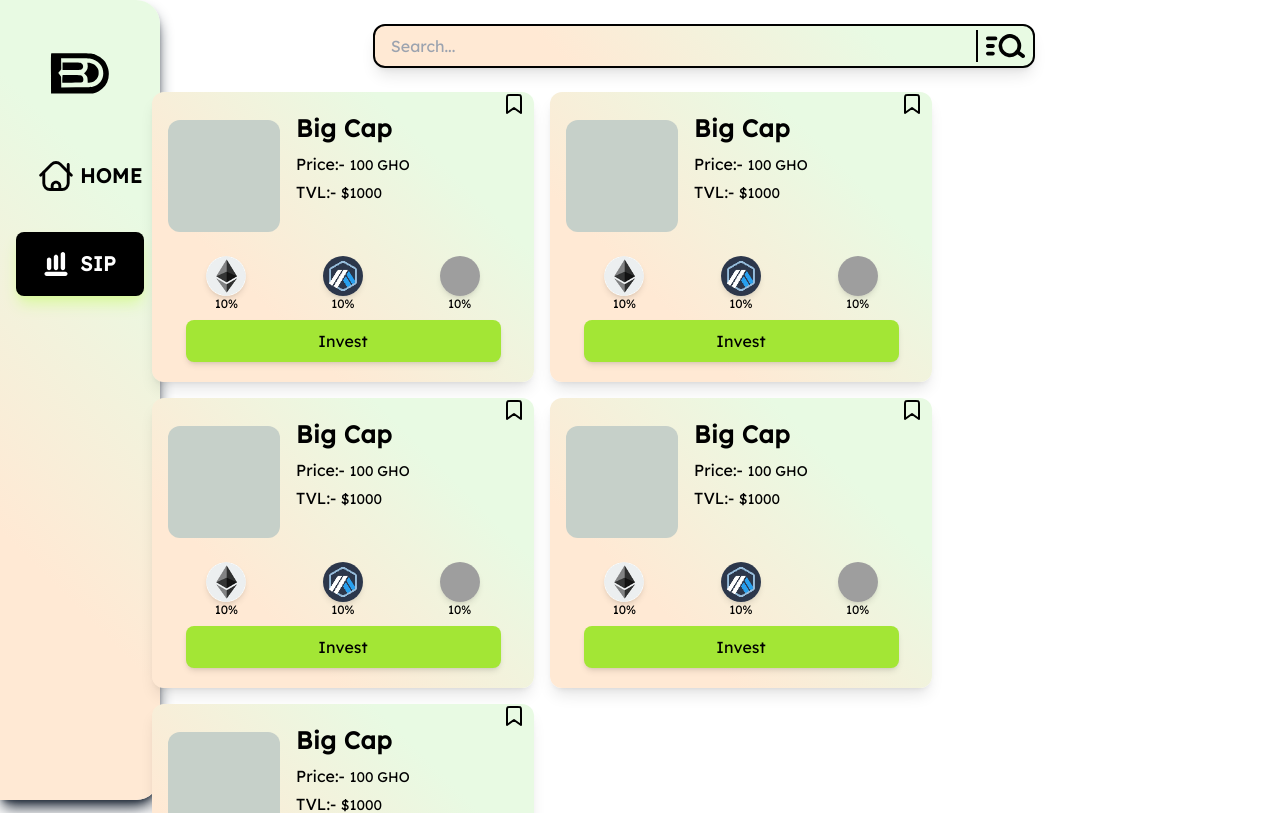
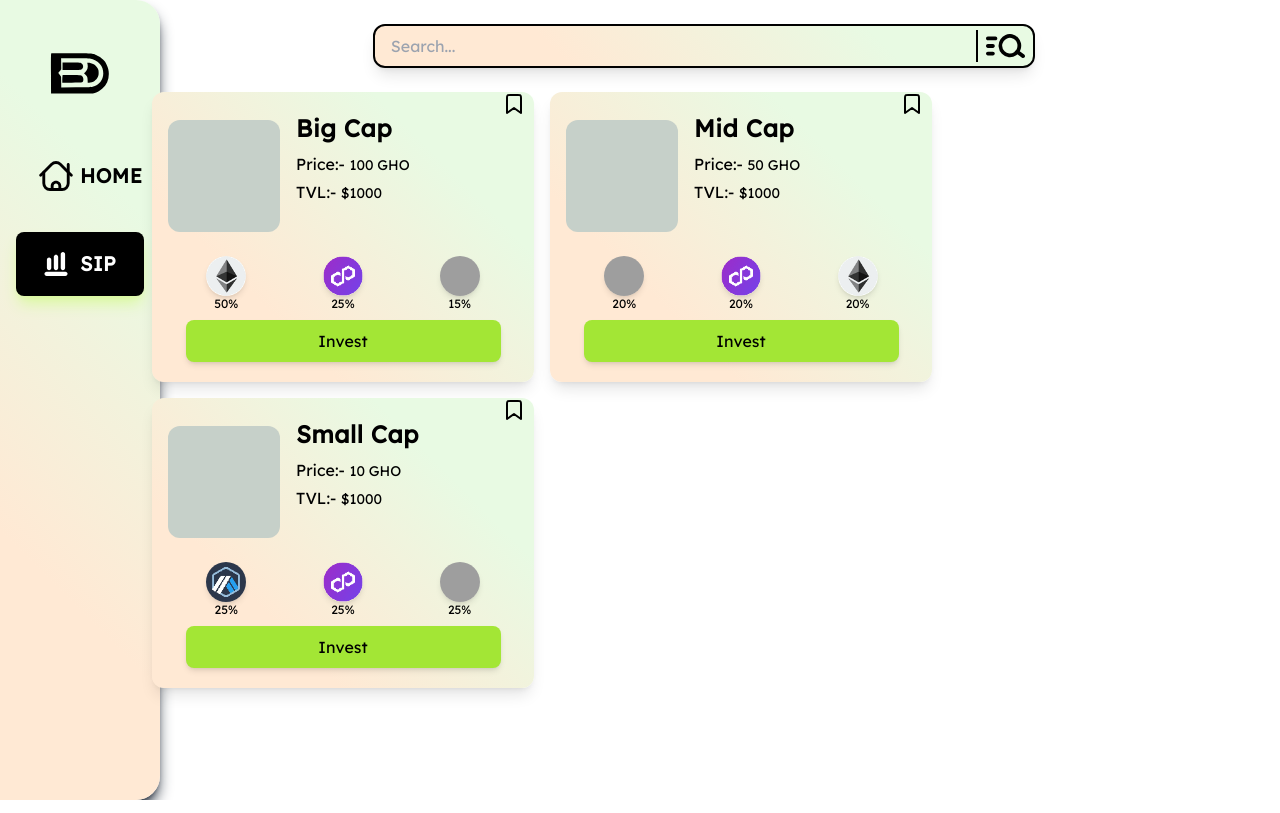
Before and after one commit to douchebank/dbank, a React (Create React App) app: page /sip in a window 1280 px wide. Shown: the top 813 px of the page. Built offline with nearby package versions, Linux system fonts and the light colour scheme; grey boxes are pictures that could not be loaded.

Commit message:
dummyData added

```diff
--- a/src/components/Bucket.tsx
+++ b/src/components/Bucket.tsx
@@ -1,5 +1,5 @@
 import { useState } from "react";
-import { useLocation } from 'react-router-dom';
+import { useLocation } from "react-router-dom";
 import dummyImg from "../assets/recent.png";
 import bookmarkImg from "../assets/bookmark.svg";
 import selectedBookmark from "../assets/selectedBookmark.svg";
@@ -7,13 +7,12 @@ import { BucketType } from "../constants/Types";
 import { Swiper, SwiperSlide } from "swiper/react";
 import "swiper/css";
 
-
-import ethereum from "../assets/icons/ethereum.png"
-import avalanche from "../assets/icons/avalanche.png"
-import arbitrum from "../assets/icons/arbitrum.png"
-import optimistic from "../assets/icons/optimistic.png"
-import polygon from "../assets/icons/polygon.png"
-import usdt from "../assets/icons/usdt.png"
+import ethereum from "../assets/icons/ethereum.png";
+import avalanche from "../assets/icons/avalanche.png";
+import arbitrum from "../assets/icons/arbitrum.png";
+import optimistic from "../assets/icons/optimistic.png";
+import polygon from "../assets/icons/polygon.png";
+import usdt from "../assets/icons/usdt.png";
 import Modal from "./Modal";
 
 const Bucket = ({
@@ -33,17 +32,20 @@ const Bucket = ({
   };
   const closeModal = () => {
     setModalOpen(false);
-  }
+  };
 
   const location = useLocation();
 
   const handleInvestClick = () => {
-    if (location.pathname === "/sip" || location.pathname === "/sip/"){
+    if (location.pathname === "/sip" || location.pathname === "/sip/") {
       setModalOpen(true);
-    } else if (location.pathname === "/dashboard" || location.pathname === "/dashboard/") {
+    } else if (
+      location.pathname === "/dashboard" ||
+      location.pathname === "/dashboard/"
+    ) {
       console.log(location.pathname, "You are in dashboard");
     }
-  }
+  };
 
   return (
     <div className="h-fit min-w-[30%] py-5 px-4 rounded-xl gradient2 shadow-lg overflow-hidden ">
@@ -64,7 +66,7 @@ const Bucket = ({
               <p>
                 Price:- <span className="text-sm">{price} GHO</span>
               </p>
-            <p >
+              <p>
                 TVL:- <span className="text-sm">${tvl}</span>
               </p>
             </div>
@@ -78,63 +80,29 @@ const Bucket = ({
             onSlideChange={() => console.log("slide change")}
             onSwiper={(swiper) => console.log(swiper)}
           >
+            {assets.map((asset) => {
+              return (
+                <>
                   <SwiperSlide>
-          <div >
+                    <div>
                       <div className="relative">
-              <p className="absolute  cursor-pointer left-1/2 translate-x-[-50%] justify-center items-center  bg-white h-10 w-10 rounded-full font-semibold opacity-0 hover:bg-opacity-75 hover:opacity-100 hover:flex">Eth</p>
-              <img src={ethereum} className="h-10 w-10 mx-auto rounded-full  shadow-md"  alt="logo"/>
+                        <p className="absolute  cursor-pointer left-1/2 translate-x-[-50%] justify-center items-center  bg-white h-10 w-10 rounded-full font-semibold opacity-0 hover:bg-opacity-75 hover:opacity-100 hover:flex">
+                          {asset.name}
+                        </p>
+                        <img
+                          src={asset.logo}
+                          className="h-10 w-10 mx-auto rounded-full  shadow-md"
+                          alt="logo"
+                        />
                       </div>
-            <p className="text-center text-xs">10%</p>
+                      <p className="text-center text-xs">{asset.percentage}%</p>
                     </div>
                   </SwiperSlide>
-        <SwiperSlide>
-          <div >
-            <div className="relative">
-              <p className="absolute  cursor-pointer left-1/2 translate-x-[-50%] justify-center items-center bg-white h-10 w-10 rounded-full font-semibold opacity-0 hover:bg-opacity-75 hover:opacity-100 hover:flex">Eth</p>
-              <img src={arbitrum} className="h-10 w-10 mx-auto rounded-full  shadow-md"  alt="logo"/>
-            </div>
-            <p className="text-center text-xs">10%</p>
-          </div>
-        </SwiperSlide>
-        <SwiperSlide>
-          <div >
-            <div className="relative">
-              <p className="absolute  cursor-pointer left-1/2 translate-x-[-50%] justify-center items-center bg-white h-10 w-10 rounded-full font-semibold opacity-0 hover:bg-opacity-75 hover:opacity-100 hover:flex">Eth</p>
-              <img src={avalanche} className="h-10 w-10 mx-auto rounded-full  shadow-md"  alt="logo"/>
-            </div>
-            <p className="text-center text-xs">10%</p>
-          </div>
-        </SwiperSlide>
-        <SwiperSlide>
-          <div >
-            <div className="relative">
-              <p className="absolute  cursor-pointer left-1/2 translate-x-[-50%] justify-center items-center bg-white h-10 w-10 rounded-full font-semibold opacity-0 hover:bg-opacity-75 hover:opacity-100 hover:flex">Eth</p>
-              <img src={optimistic} className="h-10 w-10 mx-auto rounded-full  shadow-md"  alt="logo"/>
-            </div>
-            <p className="text-center text-xs">10%</p>
-          </div>
-        </SwiperSlide>
-        <SwiperSlide>
-          <div >
-            <div className="relative">
-              <p className="absolute  cursor-pointer left-1/2 translate-x-[-50%] justify-center items-center bg-white h-10 w-10 rounded-full font-semibold opacity-0 hover:bg-opacity-75 hover:opacity-100 hover:flex">Eth</p>
-              <img src={polygon} className="h-10 w-10 mx-auto rounded-full  shadow-md"  alt="logo"/>
-            </div>
-            <p className="text-center text-xs">10%</p>
-          </div>
-        </SwiperSlide>
-        <SwiperSlide>
-          <div >
-            <div className="relative">
-              <p className="absolute  cursor-pointer left-1/2 translate-x-[-50%] justify-center items-center bg-white h-10 w-10 rounded-full font-semibold opacity-0 hover:bg-opacity-75 hover:opacity-100 hover:flex">Eth</p>
-              <img src={usdt} className="h-10 w-10 mx-auto rounded-full  shadow-md"  alt="logo"/>
-            </div>
-            <p className="text-center text-xs">10%</p>
-          </div>
-        </SwiperSlide>
+                </>
+              );
+            })}
           </Swiper>
         </div>
-
         <div className="flex justify-center items-center gap-2">
           {invested ? (
             <>
@@ -147,7 +115,10 @@ const Bucket = ({
             </>
           ) : (
             <>
-            <button onClick={handleInvestClick} className="text-center border border-transparent hover:border-black rounded-lg bg-lime-400  shadow-md hover:shadow-lg p-2  w-[90%]">
+              <button
+                onClick={handleInvestClick}
+                className="text-center border border-transparent hover:border-black rounded-lg bg-lime-400  shadow-md hover:shadow-lg p-2  w-[90%]"
+              >
                 Invest
               </button>
             </>
@@ -161,10 +132,7 @@ const Bucket = ({
         />
       </div>
 
-      {
-        openModal &&
-          <Modal title={title} uid = {uid}  onClose={closeModal}/>
-      }
+      {openModal && <Modal title={title} uid={uid} onClose={closeModal} />}
     </div>
   );
 };
--- a/src/constants/Types.ts
+++ b/src/constants/Types.ts
@@ -6,7 +6,6 @@ export enum BUCKET_TYPE {
 export type AssetType = {
   logo: string;
   name: string;
-  price: number;
   percentage: number;
 };
 
@@ -14,8 +13,7 @@ export type BucketType = {
   uid: string;
   logo: string;
   title: string;
-  description?: string;
-  assets?: AssetType[];
+  assets: AssetType[];
   price: number;
   tvl: number;
   invested: boolean; // IT WILL INDICATE THAT WE CAN SELL IT.
--- a/src/pages/Dashboard/index.tsx
+++ b/src/pages/Dashboard/index.tsx
@@ -6,6 +6,7 @@ import WatchList from "../../components/WatchList";
 import { BUCKET_TYPE } from "../../constants/Types";
 import { Swiper, SwiperSlide } from "swiper/react";
 import "swiper/css";
+import { DummyData } from "../../utils/dummyData";
 
 const Dashboard = () => {
   const isInvested = true;
@@ -17,7 +18,7 @@ const Dashboard = () => {
       {/* </div> */}
 
       {/* Middle Part  */}
-      <div className="w-[65%]  flex flex-col p-8 gap-5">
+      <div className="w-[65%]  flex flex-col p-8 pb-1 gap-5">
         {/* upperSection  */}
         <div className=" h-[42%]  flex  justify-between  ">
           <MyWallet />
@@ -29,42 +30,22 @@ const Dashboard = () => {
               </p>
               <div className="pr-2 flex flex-col gap-4">
                 {/* Map over it instead of copy pasting  */}
+                {DummyData.map((buckets) => {
+                  return (
+                    <>
                       <WatchList
-                  uid="1"
-                  title="Big Cap"
-                  price={100}
-                  tvl={1000}
+                        uid={buckets.uid}
+                        title={buckets.title}
+                        price={buckets.price}
+                        tvl={buckets.tvl}
                         logo=""
-                  type={BUCKET_TYPE.GENERAL}
-                  invested={false}
+                        type={buckets.type}
+                        invested={buckets.invested}
+                        assets={buckets.assets}
                       />
-                <WatchList
-                  uid="1"
-                  title="Big Cap"
-                  price={100}
-                  tvl={1000}
-                  logo=""
-                  type={BUCKET_TYPE.GENERAL}
-                  invested={false}
-                />
-                <WatchList
-                  uid="1"
-                  title="Big Cap"
-                  price={100}
-                  tvl={1000}
-                  logo=""
-                  type={BUCKET_TYPE.GENERAL}
-                  invested={false}
-                />
-                <WatchList
-                  uid="1"
-                  title="Big Cap"
-                  price={100}
-                  tvl={1000}
-                  logo=""
-                  type={BUCKET_TYPE.GENERAL}
-                  invested={false}
-                />
+                    </>
+                  );
+                })}
               </div>
             </div>
           </div>
@@ -85,66 +66,24 @@ const Dashboard = () => {
                     onSlideChange={() => console.log("slide change")}
                     onSwiper={(swiper) => console.log(swiper)}
                   >
+                    {DummyData.map((bucket) => {
+                      return (
+                        <>
                           <SwiperSlide>
                             <Bucket
-                        uid="1"
-                        title="Big Cap dfadf dfasdfaasdfadf  sdfasd"
-                        price={100}
-                        tvl={1000}
+                              uid={bucket.uid}
+                              title={bucket.title}
+                              price={bucket.price}
+                              tvl={bucket.tvl}
                               logo=""
-                        type={BUCKET_TYPE.GENERAL}
-                        invested={false}
-                        assets={[]}
+                              type={bucket.type}
+                              invested={bucket.invested}
+                              assets={bucket.assets}
                             />
                           </SwiperSlide>
-                    <SwiperSlide>
-                      <Bucket
-                        uid="1"
-                        title="Big Cap"
-                        price={100}
-                        tvl={1000}
-                        logo=""
-                        type={BUCKET_TYPE.GENERAL}
-                        invested={false}
-                        assets={[]}
-                      />
-                    </SwiperSlide>
-                    <SwiperSlide>
-                      <Bucket
-                        uid="1"
-                        title="Big Cap"
-                        price={100}
-                        tvl={1000}
-                        logo=""
-                        type={BUCKET_TYPE.GENERAL}
-                        invested={false}
-                        assets={[]}
-                      />
-                    </SwiperSlide>
-                    <SwiperSlide>
-                      <Bucket
-                        uid="1"
-                        title="Big Cap"
-                        price={100}
-                        tvl={1000}
-                        logo=""
-                        type={BUCKET_TYPE.GENERAL}
-                        invested={false}
-                        assets={[]}
-                      />
-                    </SwiperSlide>
-                    <SwiperSlide>
-                      <Bucket
-                        uid="1"
-                        title="Big Cap"
-                        price={100}
-                        tvl={1000}
-                        logo=""
-                        type={BUCKET_TYPE.GENERAL}
-                        invested={true}
-                        assets={[]}
-                      />
-                    </SwiperSlide>
+                        </>
+                      );
+                    })}
                   </Swiper>
                 </div>
               </>
@@ -160,66 +99,42 @@ const Dashboard = () => {
                 onSlideChange={() => console.log("slide change")}
                 onSwiper={(swiper) => console.log(swiper)}
               >
+                {DummyData.map((bucket) => {
+                  return (
+                    <>
                       <SwiperSlide>
                         <Bucket
-                    uid="1"
-                    title="Big Cap"
-                    price={100}
-                    tvl={1000}
+                          uid={bucket.uid}
+                          title={bucket.title}
+                          price={bucket.price}
+                          tvl={bucket.tvl}
                           logo=""
-                    type={BUCKET_TYPE.GENERAL}
-                    invested={false}
-                    assets={[]}
+                          type={bucket.type}
+                          invested={bucket.invested}
+                          assets={bucket.assets}
                         />
                       </SwiperSlide>
+                    </>
+                  );
+                })}
+                {DummyData.map((bucket) => {
+                  return (
+                    <>
                       <SwiperSlide>
                         <Bucket
-                    uid="1"
-                    title="Big Cap"
-                    price={100}
-                    tvl={1000}
+                          uid={bucket.uid}
+                          title={bucket.title}
+                          price={bucket.price}
+                          tvl={bucket.tvl}
                           logo=""
-                    type={BUCKET_TYPE.GENERAL}
-                    invested={false}
-                    assets={[]}
+                          type={bucket.type}
+                          invested={bucket.invested}
+                          assets={bucket.assets}
                         />
                       </SwiperSlide>
-                <SwiperSlide>
-                  <Bucket
-                    uid="1"
-                    title="Big Cap"
-                    price={100}
-                    tvl={1000}
-                    logo=""
-                    type={BUCKET_TYPE.GENERAL}
-                    invested={false}
-                    assets={[]}
-                  />
-                </SwiperSlide>
-                <SwiperSlide>
-                  <Bucket
-                    uid="1"
-                    title="Big Cap"
-                    price={100}
-                    tvl={1000}
-                    logo=""
-                    type={BUCKET_TYPE.GENERAL}
-                    invested={false}
-                    assets={[]}
-                  />
-                </SwiperSlide>
-                <SwiperSlide>
-                  <Bucket
-                    uid="1"
-                    title="Big Cap"
-                    price={100}
-                    tvl={1000}
-                    logo=""
-                    type={BUCKET_TYPE.GENERAL}
-                    invested={false}
-                    assets={[]}
-                  />
-                </SwiperSlide>
+                    </>
+                  );
+                })}
               </Swiper>
             </div>
           </div>
--- a/src/pages/Sip/index.tsx
+++ b/src/pages/Sip/index.tsx
@@ -1,14 +1,12 @@
 import LeftSidebar from "../../components/LeftSidebar";
 import Bucket from "../../components/Bucket";
-import { BUCKET_TYPE } from "../../constants/Types";
-import { Swiper, SwiperSlide } from "swiper/react";
-import "swiper/css";
-import search from "../../assets/search.svg"
+import search from "../../assets/search.svg";
+import { DummyData } from "../../utils/dummyData";
 
 const index = () => {
   const handleSearch = () => {
-    console.log("Handle Search")
-  }
+    console.log("Handle Search");
+  };
 
   return (
     <div className="flex  w-full min-h-screen  ">
@@ -16,66 +14,39 @@ const index = () => {
         <LeftSidebar />
       </div>
       <div className=" w-[90%] h-fit  p-6 ">
-
         <div className="w-3/5 gap-2 flex justify-center items-center mx-auto gradient2 mb-6 border-2 shadow-lg border-black rounded-xl">
-          <input type="text" className="p-2 px-4 w-full bg-transparent rounded-s-xl focus:outline-none " placeholder="Search..."/>
-          <img onClick={handleSearch} className="h-8 p-1 px-2 border-l-2 hover:scale-110 border-black" src={search} alt="search"/>
+          <input
+            type="text"
+            className="p-2 px-4 w-full bg-transparent rounded-s-xl focus:outline-none "
+            placeholder="Search..."
+          />
+          <img
+            onClick={handleSearch}
+            className="h-8 p-1 px-2 border-l-2 hover:scale-110 border-black"
+            src={search}
+            alt="search"
+          />
         </div>
 
         <div className="w-full flex flex-wrap gap-4">
-          <Bucket
-            uid="1"
-            title="Big Cap"
-            price={100}
-            tvl={1000}
-            logo=""
-            type={BUCKET_TYPE.GENERAL}
-            invested={false}
-            assets={[]}
-          />
-          <Bucket
-            uid="1"
-            title="Big Cap"
-            price={100}
-            tvl={1000}
-            logo=""
-            type={BUCKET_TYPE.GENERAL}
-            invested={false}
-            assets={[]}
-          />
-          <Bucket
-            uid="1"
-            title="Big Cap"
-            price={100}
-            tvl={1000}
-            logo=""
-            type={BUCKET_TYPE.GENERAL}
-            invested={false}
-            assets={[]}
-          />
-          <Bucket
-            uid="1"
-            title="Big Cap"
-            price={100}
-            tvl={1000}
-            logo=""
-            type={BUCKET_TYPE.GENERAL}
-            invested={false}
-            assets={[]}
-          />
-          <Bucket
-            uid="1"
-            title="Big Cap"
-            price={100}
-            tvl={1000}
-            logo=""
-            type={BUCKET_TYPE.GENERAL}
-            invested={true}
-            assets={[]}
-          />
+          {DummyData.map((bucket) => {
+            return (
+              <>
+                <Bucket
+                  uid={bucket.uid}
+                  title={bucket.title}
+                  price={bucket.price}
+                  tvl={bucket.tvl}
+                  logo=""
+                  type={bucket.type}
+                  invested={bucket.invested}
+                  assets={bucket.assets}
+                />
+              </>
+            );
+          })}
         </div>
       </div>
-      {/* <Modal /> */}
     </div>
   );
 };
--- /dev/null
+++ b/src/utils/dummyData.ts
@@ -0,0 +1,110 @@
+import { BUCKET_TYPE, BucketType } from "../constants/Types";
+
+import ETH from "../assets/icons/ethereum.png";
+import MATIC from "../assets/icons/polygon.png";
+import OPT from "../assets/icons/optimistic.png";
+import USDT from "../assets/icons/usdt.png";
+import AVAX from "../assets/icons/avalanche.png";
+import ARB from "../assets/icons/arbitrum.png";
+
+export const DummyData: BucketType[] = [
+  {
+    uid: crypto.randomUUID(),
+    logo: "",
+    title: "Big Cap",
+    assets: [
+      {
+        logo: `${ETH}`,
+        name: "ETH",
+        percentage: 50,
+      },
+      {
+        logo: `${MATIC}`,
+        name: "MATIC",
+        percentage: 25,
+      },
+      {
+        logo: `${OPT}`,
+        name: "OPT",
+        percentage: 15,
+      },
+      {
+        logo: `${USDT}`,
+        name: "USDT",
+        percentage: 10,
+      },
+    ],
+    price: 100,
+    tvl: 1000,
+    invested: false,
+    type: BUCKET_TYPE.GENERAL,
+  },
+  {
+    uid: crypto.randomUUID(),
+    logo: "",
+    title: "Mid Cap",
+    assets: [
+      {
+        logo: `${AVAX}`,
+        name: "AVAX",
+        percentage: 20,
+      },
+      {
+        logo: `${MATIC}`,
+        name: "MATIC",
+        percentage: 20,
+      },
+
+      {
+        logo: `${ETH}`,
+        name: "ETH",
+        percentage: 20,
+      },
+      {
+        logo: `${OPT}`,
+        name: "OPT",
+        percentage: 15,
+      },
+      {
+        logo: `${USDT}`,
+        name: "USDT",
+        percentage: 20,
+      },
+    ],
+    price: 50,
+    tvl: 1000,
+    invested: false,
+    type: BUCKET_TYPE.GENERAL,
+  },
+  {
+    uid: crypto.randomUUID(),
+    logo: "",
+    title: "Small Cap",
+    assets: [
+      {
+        logo: `${ARB}`,
+        name: "ARB",
+        percentage: 25,
+      },
+      {
+        logo: `${MATIC}`,
+        name: "MATIC",
+        percentage: 25,
+      },
+      {
+        logo: `${OPT}`,
+        name: "OPT",
+        percentage: 25,
+      },
+      {
+        logo: `${AVAX}`,
+        name: "AVAX",
+        percentage: 25,
+      },
+    ],
+    price: 10,
+    tvl: 1000,
+    invested: false,
+    type: BUCKET_TYPE.GENERAL,
+  },
+];
```
Lines whose indentation alone changed are shown as unchanged.
